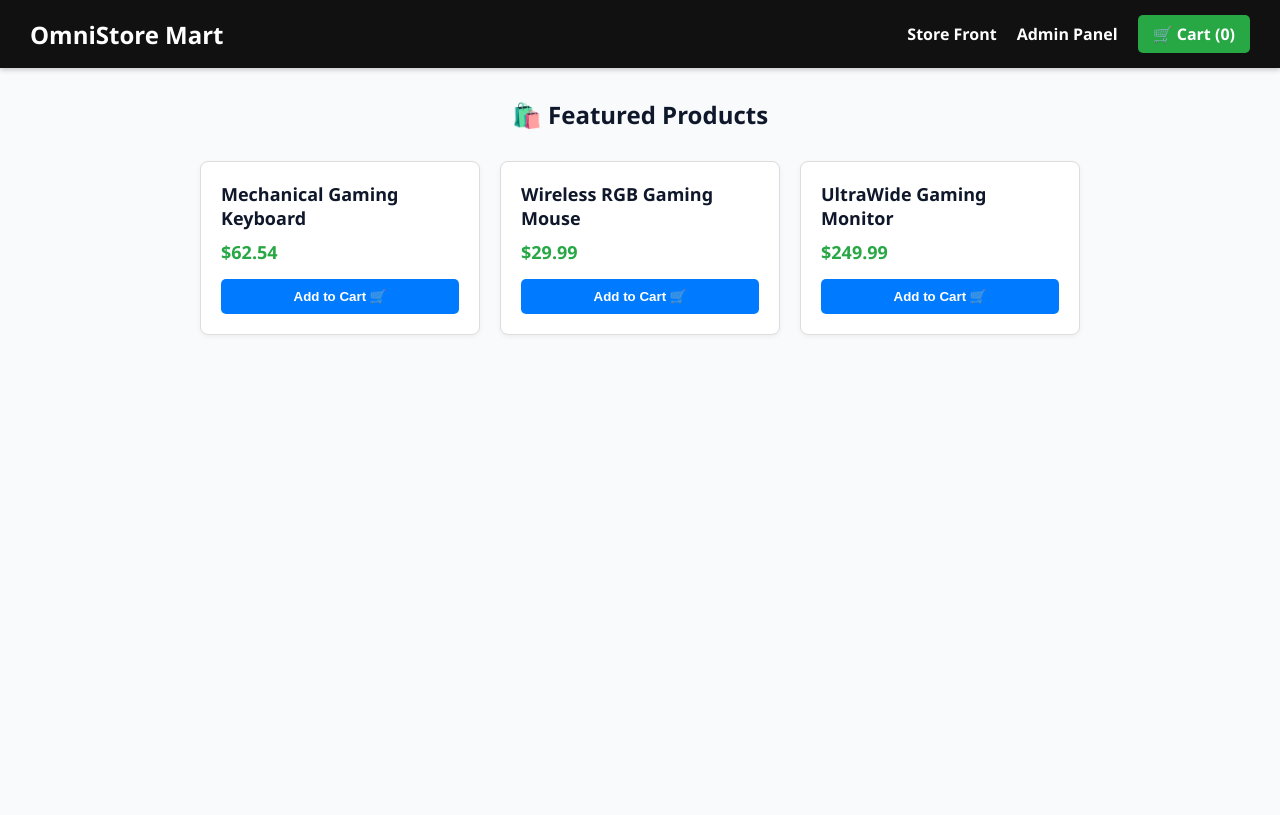
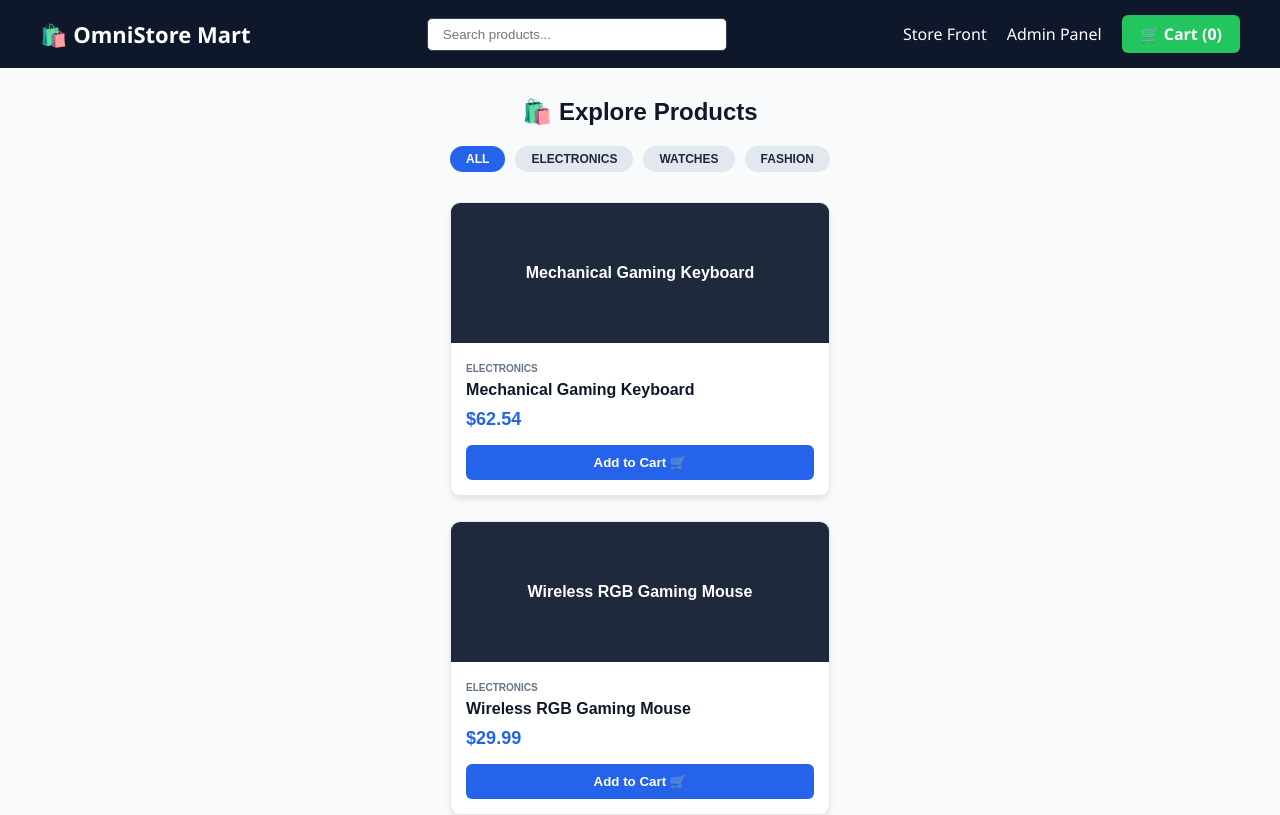
Before and after one commit to amirextra200-clou/omnistore, a React (Vite) app: page / in a window 1280 px wide. Shown: the top 815 px of the page. Built offline with nearby package versions, Linux system fonts and the light colour scheme.

Commit message:
Restore full original UI with category filters, search, and admin features

```diff
--- a/src/App.jsx
+++ b/src/App.jsx
@@ -3,6 +3,7 @@ import { BrowserRouter as Router, Routes, Route, Link } from 'react-router-dom';
 import Cart from './pages/Cart';
 
 function App() {
+  // Cart state with localStorage persistence
   const [cart, setCart] = useState(() => {
     try {
       const savedCart = localStorage.getItem('omnistore_cart');
@@ -12,16 +13,30 @@ function App() {
     }
   });
 
-  const [products] = useState([
-    { id: 1, title: 'Mechanical Gaming Keyboard', price: 62.54 },
-    { id: 2, title: 'Wireless RGB Gaming Mouse', price: 29.99 },
-    { id: 3, title: 'UltraWide Gaming Monitor', price: 249.99 },
+  // Initial Products Database
+  const [products, setProducts] = useState([
+    { id: 1, title: 'Mechanical Gaming Keyboard', price: 62.54, category: 'ELECTRONICS', image: 'https://via.placeholder.com/150/1e293b/ffffff?text=Keyboard' },
+    { id: 2, title: 'Wireless RGB Gaming Mouse', price: 29.99, category: 'ELECTRONICS', image: 'https://via.placeholder.com/150/1e293b/ffffff?text=Mouse' },
+    { id: 3, title: 'UltraWide Gaming Monitor', price: 249.99, category: 'ELECTRONICS', image: 'https://via.placeholder.com/150/1e293b/ffffff?text=Monitor' },
+    { id: 4, title: 'Classic Leather Strap Watch', price: 120.00, category: 'WATCHES', image: 'https://via.placeholder.com/150/334155/ffffff?text=Watch' },
+    { id: 5, title: 'Smart Fitness Watch', price: 89.99, category: 'WATCHES', image: 'https://via.placeholder.com/150/334155/ffffff?text=SmartWatch' }
   ]);
 
+  // Admin Panel New Product Input Form State
+  const [newTitle, setNewTitle] = useState('');
+  const [newPrice, setNewPrice] = useState('');
+  const [newCategory, setNewCategory] = useState('ELECTRONICS');
+
+  // Active Category Filter for Store Front
+  const [selectedCategory, setSelectedCategory] = useState('ALL');
+  const [searchQuery, setSearchQuery] = useState('');
+
+  // Save Cart to LocalStorage
   useEffect(() => {
     localStorage.setItem('omnistore_cart', JSON.stringify(cart));
   }, [cart]);
 
+  // Add Product to Cart
   const addToCart = (product) => {
     setCart(prevCart => {
       const existingItem = prevCart.find(item => item.id === product.id);
@@ -34,10 +49,12 @@ function App() {
     });
   };
 
+  // Remove Product from Cart
   const removeFromCart = (id) => {
     setCart(prevCart => prevCart.filter(item => item.id !== id));
   };
 
+  // Update Item Quantity in Cart
   const updateQuantity = (id, newQty) => {
     if (newQty < 1) return;
     setCart(prevCart =>
@@ -45,44 +62,116 @@ function App() {
     );
   };
 
+  // Clear Entire Cart
   const clearCart = () => {
     setCart([]);
   };
+
+  // Add New Product via Admin Panel
+  const handleAddProduct = (e) => {
+    e.preventDefault();
+    if (!newTitle || !newPrice) return;
+    const newProduct = {
+      id: Date.now(),
+      title: newTitle,
+      price: parseFloat(newPrice),
+      category: newCategory,
+      image: 'https://via.placeholder.com/150/1e293b/ffffff?text=Product'
+    };
+    setProducts([...products, newProduct]);
+    setNewTitle('');
+    setNewPrice('');
+  };
+
+  // Delete Product via Admin Panel
+  const handleDeleteProduct = (id) => {
+    setProducts(products.filter(p => p.id !== id));
+  };
+
+  // Filter Products for Store Front
+  const filteredProducts = products.filter(product => {
+    const matchesCategory = selectedCategory === 'ALL' || product.category === selectedCategory;
+    const matchesSearch = product.title.toLowerCase().includes(searchQuery.toLowerCase());
+    return matchesCategory && matchesSearch;
+  });
 
   const totalCartCount = cart.reduce((sum, item) => sum + (item.quantity || 1), 0);
 
   return (
     <Router>
-      <nav style={{ display: 'flex', justifyContent: 'space-between', alignItems: 'center', padding: '15px 30px', background: '#111', color: '#fff', boxShadow: '0 2px 5px rgba(0,0,0,0.2)' }}>
-        <h2 style={{ margin: 0 }}>OmniStore Mart</h2>
+      {/* Navigation Header */}
+      <nav style={{ display: 'flex', justifyContent: 'space-between', alignItems: 'center', padding: '15px 40px', background: '#0f172a', color: '#fff' }}>
+        <div style={{ display: 'flex', alignItems: 'center', gap: '10px' }}>
+          <h2 style={{ margin: 0, fontSize: '22px', fontWeight: 'bold' }}>🛍️ OmniStore Mart</h2>
+        </div>
+
+        {/* Search Bar */}
+        <input
+          type="text"
+          placeholder="Search products..."
+          value={searchQuery}
+          onChange={(e) => setSearchQuery(e.target.value)}
+          style={{ width: '300px', padding: '8px 15px', borderRadius: '5px', border: '1px solid #334155', background: '#fff', outline: 'none' }}
+        />
+
+        {/* Navigation Links */}
         <div style={{ display: 'flex', gap: '20px', alignItems: 'center' }}>
-          <Link to="/" style={{ color: '#fff', textDecoration: 'none', fontWeight: 'bold' }}>Store Front</Link>
-          <Link to="/admin" style={{ color: '#fff', textDecoration: 'none', fontWeight: 'bold' }}>Admin Panel</Link>
-          <Link to="/cart" style={{ background: '#28a745', padding: '8px 15px', borderRadius: '5px', color: '#fff', textDecoration: 'none', fontWeight: 'bold' }}>
+          <Link to="/" style={{ color: '#fff', textDecoration: 'none', fontWeight: '500' }}>Store Front</Link>
+          <Link to="/admin" style={{ color: '#fff', textDecoration: 'none', fontWeight: '500' }}>Admin Panel</Link>
+          <Link to="/cart" style={{ background: '#22c55e', padding: '8px 18px', borderRadius: '6px', color: '#fff', textDecoration: 'none', fontWeight: 'bold', display: 'flex', alignItems: 'center', gap: '5px' }}>
             🛒 Cart ({totalCartCount})
           </Link>
         </div>
       </nav>
 
       <Routes>
+        {/* Store Front Page */}
         <Route
           path="/"
           element={
-            <div style={{ padding: '30px', maxWidth: '1200px', margin: '0 auto' }}>
-              <h2 style={{ textAlign: 'center', marginBottom: '30px' }}>🛍️ Featured Products</h2>
-              <div style={{ display: 'flex', flexWrap: 'wrap', gap: '20px', justifyContent: 'center' }}>
-                {products.map(product => (
-                  <div key={product.id} style={{ border: '1px solid #ddd', padding: '20px', borderRadius: '8px', background: '#fff', width: '280px', boxShadow: '0 2px 5px rgba(0,0,0,0.05)', display: 'flex', flexDirection: 'column', justifyContent: 'space-between' }}>
-                    <div>
-                      <h3 style={{ fontSize: '18px', marginBottom: '10px' }}>{product.title}</h3>
-                      <p style={{ color: '#28a745', fontWeight: 'bold', fontSize: '18px', marginBottom: '15px' }}>${product.price}</p>
+            <div style={{ padding: '30px 40px', maxWidth: '1200px', margin: '0 auto', fontFamily: 'sans-serif' }}>
+              <h2 style={{ textAlign: 'center', marginBottom: '20px' }}>🛍️ Explore Products</h2>
+
+              {/* Category Filter Badges */}
+              <div style={{ display: 'flex', justifyContent: 'center', gap: '10px', marginBottom: '30px' }}>
+                {['ALL', 'ELECTRONICS', 'WATCHES', 'FASHION'].map(cat => (
+                  <button
+                    key={cat}
+                    onClick={() => setSelectedCategory(cat)}
+                    style={{
+                      padding: '6px 16px',
+                      borderRadius: '20px',
+                      border: 'none',
+                      background: selectedCategory === cat ? '#2563eb' : '#e2e8f0',
+                      color: selectedCategory === cat ? '#fff' : '#1e293b',
+                      cursor: 'pointer',
+                      fontWeight: 'bold',
+                      fontSize: '12px'
+                    }}
+                  >
+                    {cat}
+                  </button>
+                ))}
+              </div>
+
+              {/* Product Grid */}
+              <div style={{ display: 'grid', gridTemplateColumns: 'repeat(auto-fill, minmax(240px, 1fr))', gap: '25px' }}>
+                {filteredProducts.map(product => (
+                  <div key={product.id} style={{ border: '1px solid #e2e8f0', borderRadius: '10px', overflow: 'hidden', background: '#fff', boxShadow: '0 4px 6px -1px rgba(0,0,0,0.1)', display: 'flex', flexDirection: 'column', justifyContent: 'space-between' }}>
+                    <div style={{ height: '140px', background: '#1e293b', display: 'flex', alignItems: 'center', justifyContent: 'center', color: '#fff', fontWeight: 'bold' }}>
+                      {product.title}
                     </div>
-                    <button
-                      onClick={() => addToCart(product)}
-                      style={{ background: '#007bff', color: '#fff', border: 'none', padding: '10px 15px', borderRadius: '5px', cursor: 'pointer', width: '100%', fontWeight: 'bold' }}
-                    >
-                      Add to Cart 🛒
-                    </button>
+                    <div style={{ padding: '15px' }}>
+                      <span style={{ fontSize: '10px', color: '#64748b', fontWeight: 'bold', textTransform: 'uppercase' }}>{product.category}</span>
+                      <h4 style={{ margin: '5px 0 10px 0', fontSize: '16px', color: '#0f172a' }}>{product.title}</h4>
+                      <p style={{ color: '#2563eb', fontWeight: 'bold', fontSize: '18px', margin: '0 0 15px 0' }}>${product.price.toFixed(2)}</p>
+                      <button
+                        onClick={() => addToCart(product)}
+                        style={{ background: '#2563eb', color: '#fff', border: 'none', padding: '10px', borderRadius: '6px', cursor: 'pointer', width: '100%', fontWeight: 'bold' }}
+                      >
+                        Add to Cart 🛒
+                      </button>
+                    </div>
                   </div>
                 ))}
               </div>
@@ -90,16 +179,74 @@ function App() {
           }
         />
 
+        {/* Admin Panel Page */}
         <Route
           path="/admin"
           element={
-            <div style={{ padding: '30px', maxWidth: '1000px', margin: '0 auto' }}>
+            <div style={{ padding: '30px 40px', maxWidth: '900px', margin: '0 auto', fontFamily: 'sans-serif' }}>
               <h2>⚙️ Admin Panel</h2>
-              <p>Welcome to the Admin Dashboard. Manage your products and store settings here.</p>
+
+              {/* Add New Product Form */}
+              <form onSubmit={handleAddProduct} style={{ background: '#f8fafc', padding: '20px', borderRadius: '8px', border: '1px solid #e2e8f0', marginBottom: '30px', display: 'flex', gap: '10px', flexWrap: 'wrap' }}>
+                <input
+                  type="text"
+                  placeholder="Product Title"
+                  value={newTitle}
+                  onChange={(e) => setNewTitle(e.target.value)}
+                  style={{ flex: 2, minWidth: '200px', padding: '8px 12px', border: '1px solid #cbd5e1', borderRadius: '5px' }}
+                />
+                <input
+                  type="number"
+                  placeholder="Price ($)"
+                  value={newPrice}
+                  onChange={(e) => setNewPrice(e.target.value)}
+                  style={{ flex: 1, minWidth: '100px', padding: '8px 12px', border: '1px solid #cbd5e1', borderRadius: '5px' }}
+                />
+                <select
+                  value={newCategory}
+                  onChange={(e) => setNewCategory(e.target.value)}
+                  style={{ padding: '8px 12px', border: '1px solid #cbd5e1', borderRadius: '5px' }}
+                >
+                  <option value="ELECTRONICS">ELECTRONICS</option>
+                  <option value="WATCHES">WATCHES</option>
+                  <option value="FASHION">FASHION</option>
+                </select>
+                <button type="submit" style={{ background: '#22c55e', color: '#fff', border: 'none', padding: '8px 20px', borderRadius: '5px', cursor: 'pointer', fontWeight: 'bold' }}>
+                  Add Product +
+                </button>
+              </form>
+
+              {/* Products Table */}
+              <h3>Existing Products</h3>
+              <table style={{ width: '100%', borderCollapse: 'collapse', marginTop: '15px' }}>
+                <thead>
+                  <tr style={{ background: '#f1f5f9', textAlign: 'left', borderBottom: '2px solid #cbd5e1' }}>
+                    <th style={{ padding: '10px' }}>Title</th>
+                    <th style={{ padding: '10px' }}>Category</th>
+                    <th style={{ padding: '10px' }}>Price</th>
+                    <th style={{ padding: '10px', textAlign: 'right' }}>Action</th>
+                  </tr>
+                </thead>
+                <tbody>
+                  {products.map(p => (
+                    <tr key={p.id} style={{ borderBottom: '1px solid #e2e8f0' }}>
+                      <td style={{ padding: '10px' }}>{p.title}</td>
+                      <td style={{ padding: '10px' }}>{p.category}</td>
+                      <td style={{ padding: '10px' }}>${p.price.toFixed(2)}</td>
+                      <td style={{ padding: '10px', textAlign: 'right' }}>
+                        <button onClick={() => handleDeleteProduct(p.id)} style={{ background: '#ef4444', color: '#fff', border: 'none', padding: '5px 12px', borderRadius: '4px', cursor: 'pointer' }}>
+                          Delete
+                        </button>
+                      </td>
+                    </tr>
+                  ))}
+                </tbody>
+              </table>
             </div>
           }
         />
 
+        {/* Cart Page Route */}
         <Route
           path="/cart"
           element={
```
